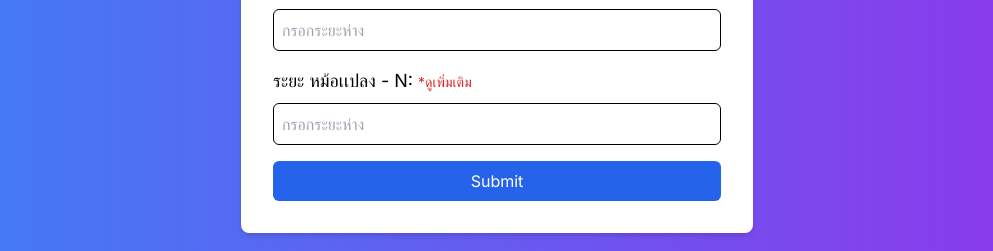
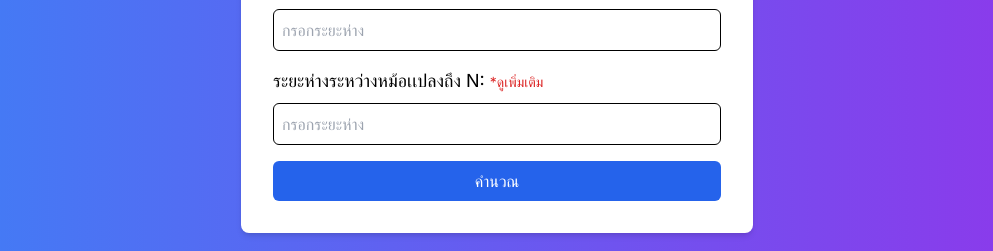
Before and after one commit to turk2003/tf, a Next.js app: page /hanginline in a window 1280 px wide. Shown: the part 389-640 px from the top of the page, without its empty margins (143-1136 px from the left). Built offline with nearby package versions, Linux system fonts and the light colour scheme.

Commit message:
Update page.js

```diff
--- a/app/hanginline/page.js
+++ b/app/hanginline/page.js
@@ -77,7 +77,7 @@ export default function Page() {
           </div>
           <div>
             <label className="block text-blackfont-medium text-lg mb-2">
-              ระยะ หม้อเเปลง - N:{" "}
+              ระยะห่างระหว่างหม้อเเปลงถึง N:{" "}
               <a className="text-red-600  text-sm " href="/">
                 *ดูเพิ่มเติม
               </a>
@@ -95,7 +95,7 @@ export default function Page() {
             type="submit"
             className="w-full bg-blue-600 text-white p-2 rounded-md hover:bg-blue-700 transition duration-200"
           >
-            Submit
+            คำนวณ
           </button>
         </form>
         {phaseA !== undefined && (
```
